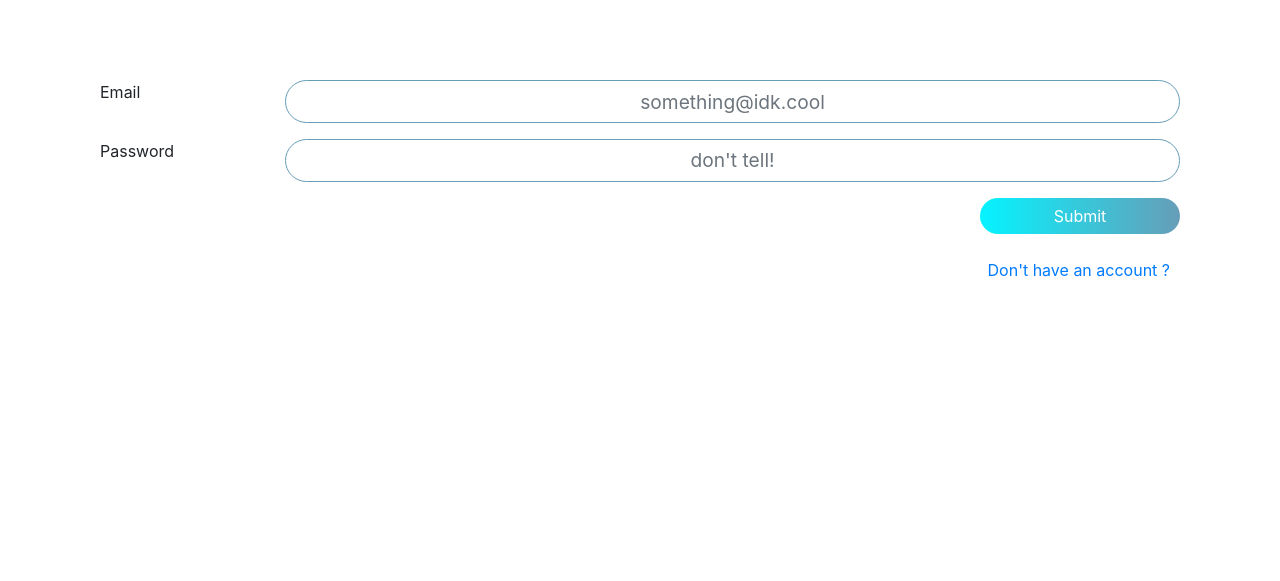
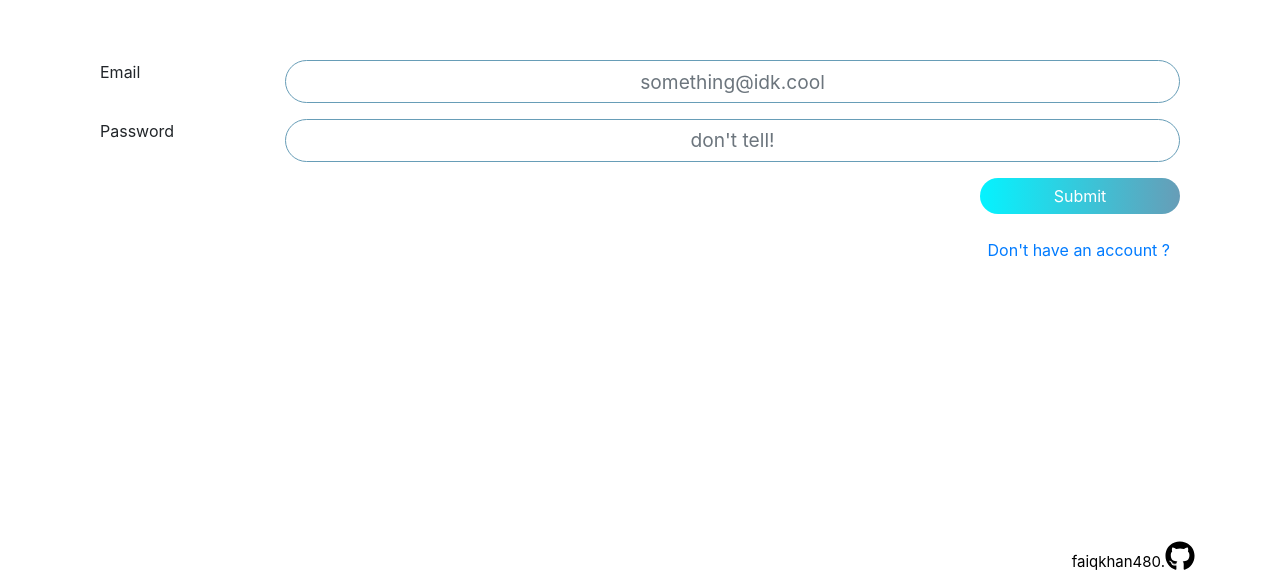
Before and after one commit to faiqkhan480/React-Firestore, a React (Create React App) app: page / in a window 1280 px wide. Shown: the part 219-800 px from the top of the page. Built offline with nearby package versions, Linux system fonts and the light colour scheme; no server answers.

Commit message:
add footer component & fontawsome library

```diff
--- a/package.json
+++ b/package.json
@@ -4,6 +4,10 @@
   "version": "0.1.0",
   "private": true,
   "dependencies": {
+    "@fortawesome/fontawesome-svg-core": "^1.2.26",
+    "@fortawesome/free-brands-svg-icons": "^5.12.0",
+    "@fortawesome/free-solid-svg-icons": "^5.12.0",
+    "@fortawesome/react-fontawesome": "^0.1.8",
     "firebase": "^7.6.0",
     "react": "^16.8.6",
     "react-dom": "^16.8.6",
--- a/src/App.css
+++ b/src/App.css
@@ -37,7 +37,7 @@
   justify-content: center;
   flex-direction: column;
   align-items: center;
-  height: 100vh;
+  height: 95vh;
 }
 
 .jumbotron {
@@ -83,3 +83,17 @@
   float: right;
   padding-right: 25px;
 }
+
+.footer {
+  float: right;
+}
+
+.repolink {
+  color: black;
+  font-size: 15px;
+}
+
+.repolink:hover {
+  text-decoration: none;
+  color: black;
+}
--- a/src/App.js
+++ b/src/App.js
@@ -9,6 +9,7 @@
 import Profile from './components/profile';
 import Login from "./components/login";
 import Signup from "./components/signup";
+import Footer from "./components/footer";
 
 class App extends Component{
     constructor(props) {
@@ -39,6 +40,7 @@
                         <Route path='/sign-up' component={Signup}/>
                         <ProtectedRoute path='/profile' component={Profile}/>
                     </Switch>
+                    <Footer />
                 </HashRouter>
             </AuthProvider>
         );
@@ -46,7 +48,3 @@
 }
 
 export default App;
-
-// <div className="App">
-//     {uid ? <Profile/> : <Login/>}
-// </div>
--- /dev/null
+++ b/src/components/footer.js
@@ -0,0 +1,24 @@
+import React, { Component } from 'react'
+import {Col, Container, Row} from "reactstrap";
+import { FontAwesomeIcon } from '@fortawesome/react-fontawesome'
+import { faGithub } from '@fortawesome/free-brands-svg-icons'
+
+class Footer extends Component{
+    render() {
+        return(
+            <Container>
+                <Row className="footer">
+                    <Col>
+                        <a className="repolink" href="https://github.com/faiqkhan480/react-firestore">
+                            faiqkhan480.
+                            <FontAwesomeIcon size="2x" icon={faGithub} />
+                        </a>
+
+                    </Col>
+                </Row>
+            </Container>
+        )
+    }
+}
+
+export default Footer
```
Also changed, not shown: 1 other file (tests, documents, lock files or other folders).
